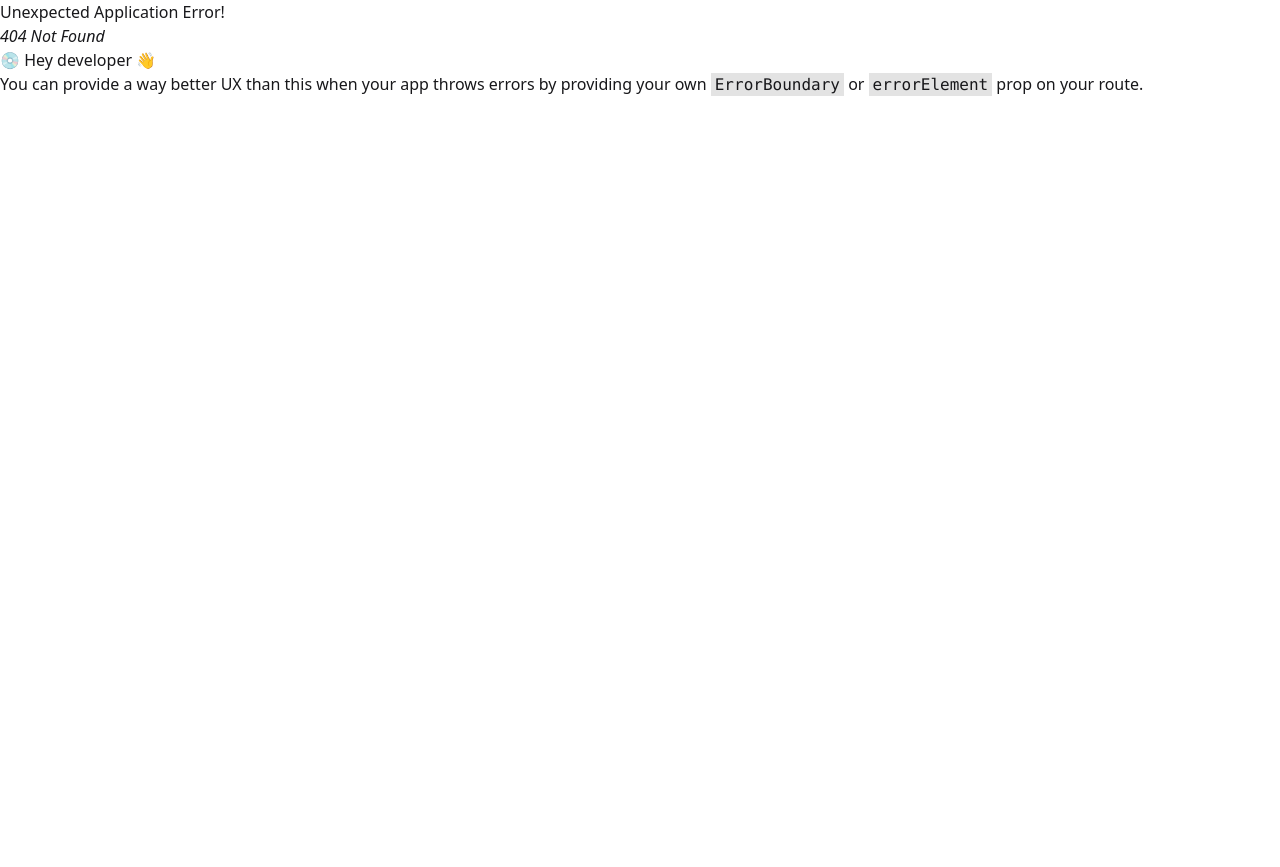
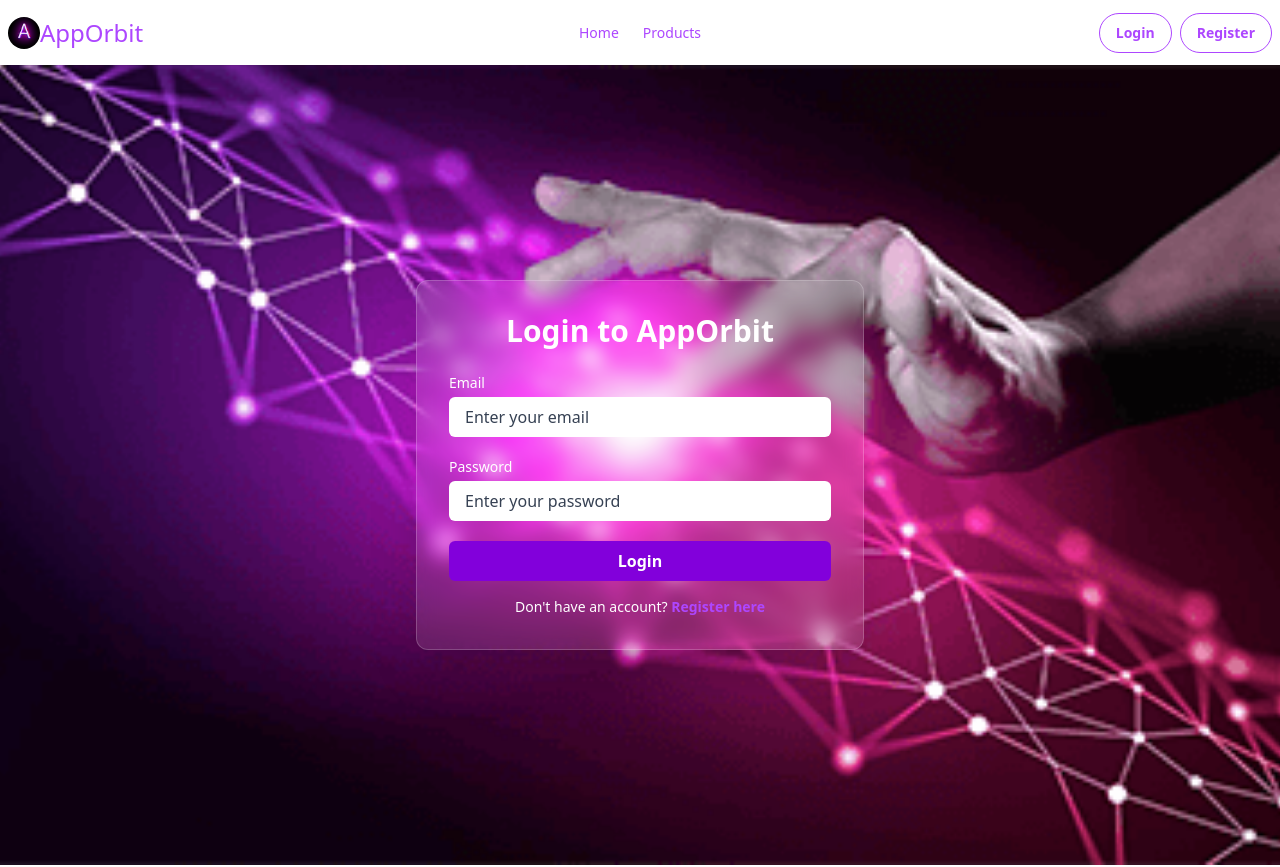
Before and after one commit to AKnaaz/App-Orbit, a React (Vite) app: page /login in a window 1280 px wide. Before the commit this address had no page. Shown: the top 867 px of the page. Before the commit the page ends 800 px from the top, so only its background shows below. Built offline with nearby package versions, Linux system fonts and the light colour scheme; a web font is replaced by a local one.

Commit message:
Add Login page

```diff
--- /dev/null
+++ b/src/layouts/AuthLayout.jsx
@@ -0,0 +1,11 @@
+import React from 'react';
+
+const AuthLayout = () => {
+    return (
+        <div>
+
+        </div>
+    );
+};
+
+export default AuthLayout;
--- /dev/null
+++ b/src/pages/Authentication/Login/Login.jsx
@@ -0,0 +1,66 @@
+import React from 'react';
+import bgImage from '../../../assets/login.png'; // পেছনের image এখানে দাও
+import { Link } from 'react-router';
+
+const Login = () => {
+  return (
+    <div
+      className="min-h-screen flex items-center justify-center px-4 py-10 bg-cover bg-center"
+      style={{
+        backgroundImage: `url(${bgImage})`,
+      }}
+    >
+      <div className="w-full max-w-md p-8 rounded-xl shadow-2xl"
+           style={{
+             background: 'rgba(255, 255, 255, 0.1)',
+             backdropFilter: 'blur(10px)',
+             WebkitBackdropFilter: 'blur(10px)',
+             border: '1px solid rgba(255, 255, 255, 0.2)'
+           }}>
+        <h2 className="text-3xl font-bold text-center text-white mb-6">
+          Login to AppOrbit
+        </h2>
+
+        <form className="space-y-5">
+          <div>
+            <label className="block text-sm font-medium text-white mb-1">Email</label>
+            <input
+              type="email"
+              className="w-full px-4 py-2 rounded-md bg-white bg-opacity-70 text-black placeholder:text-gray-700 focus:outline-none focus:ring-2 focus:ring-red-400"
+              placeholder="Enter your email"
+              required
+            />
+          </div>
+
+          <div>
+            <label className="block text-sm font-medium text-white mb-1">Password</label>
+            <input
+              type="password"
+              className="w-full px-4 py-2 rounded-md bg-white bg-opacity-70 text-black placeholder:text-gray-700 focus:outline-none focus:ring-2 focus:ring-red-400"
+              placeholder="Enter your password"
+              required
+            />
+          </div>
+
+          <button
+            type="submit"
+            className="w-full bg-purple-700 hover:bg-purple-800 text-white font-semibold py-2 rounded-md transition duration-300"
+          >
+            Login
+          </button>
+        </form>
+
+        <p className="text-sm text-center text-white mt-4">
+          Don't have an account?{' '}
+          <Link to="/register">
+           <span className="text-purple-500 font-semibold cursor-pointer hover:underline">
+            Register here
+          </span>
+          </Link>
+        </p>
+      </div>
+    </div>
+  );
+};
+
+export default Login;
--- /dev/null
+++ b/src/pages/Home/Error/Error.jsx
@@ -0,0 +1,26 @@
+import React from 'react';
+import { Link } from 'react-router';
+import errorImage from '../../../assets/404.avif';
+
+const Error = () => {
+  return (
+    <div className="min-h-screen flex flex-col items-center justify-center bg-gradient-to-r from-[#0B1120] via-[#1E1B4B] to-[#3B0764] text-white px-4">
+      <img
+        src={errorImage}
+        alt="404 - Page Not Found"
+        className="w-[200px] md:w-[300px] lg:w-[300px] mb-8"
+      />
+      <h1 className="text-4xl md:text-5xl font-bold mb-4">Oops! Page Not Found</h1>
+      <p className="text-lg md:text-xl text-gray-300 mb-6">
+        The page you're looking for doesn't exist or has been moved.
+      </p>
+      <Link to="/">
+        <button className="bg-purple-700 hover:bg-purple-800  text-white px-6 py-3 rounded-lg font-semibold">
+         Back to Home
+        </button>
+      </Link>
+    </div>
+  );
+};
+
+export default Error;
--- a/src/router/router.jsx
+++ b/src/router/router.jsx
@@ -1,17 +1,35 @@
 import { createBrowserRouter } from "react-router";
 import RootLayout from "../layouts/RootLayout";
 import Home from "../pages/Home/Home/Home";
+import Error from "../pages/Home/Error/Error";
+import AuthLayout from "../layouts/AuthLayout";
+import Login from "../pages/Authentication/Login/Login";
 
 
 export const router = createBrowserRouter([
   {
     path: "/",
     Component: RootLayout,
+    errorElement: <Error></Error>,
     children: [
         {
             index: true,
             Component: Home,
+        },
+        {
+          path: "/login",
+          Component: Login
         }
     ]
   },
+  // {
+  //   path: "/",
+  //   Component: AuthLayout,
+  //   children: [
+  //     {
+  //       path: "login",
+  //       Component: Login
+  //     }
+  //   ]
+  // }
 ]);
```
Also changed, not shown: src/assets/404.avif (added), src/assets/login.png (added).
